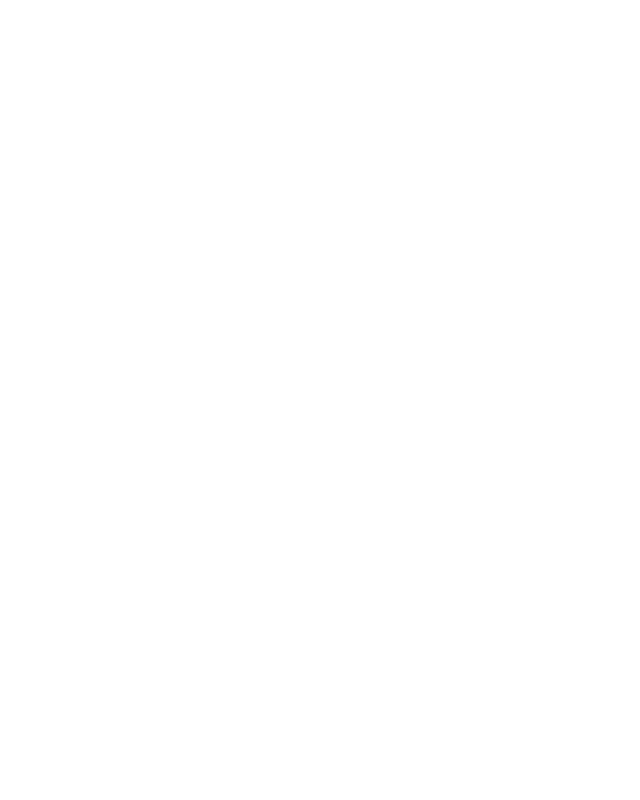
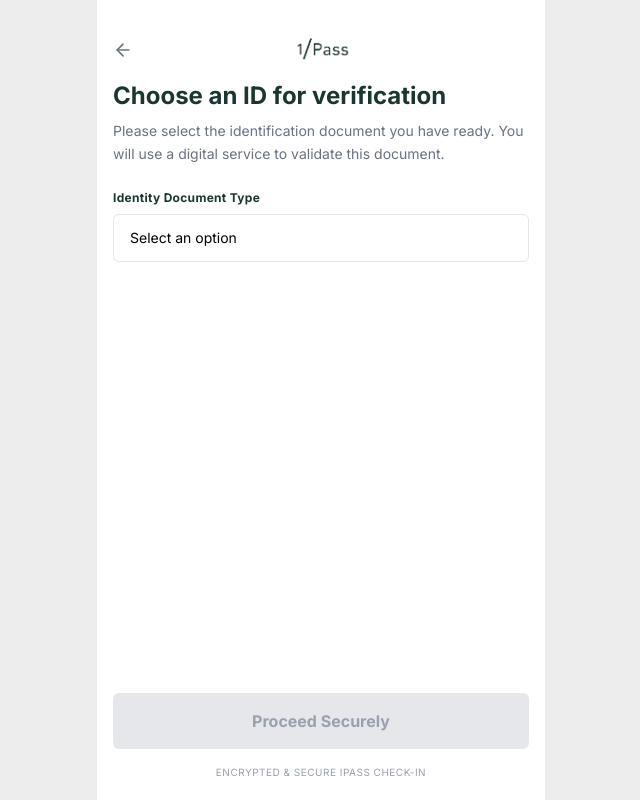
Before and after one commit to HMS159/OnePass_Mobile_Web_App, a React (Vite) app: page /id-verification in a window 1280 px wide. Before the commit this address had no page. Shown: the whole page, without its empty margins (319-959 px from the left). Built offline with nearby package versions, Linux system fonts and the light colour scheme; the HTML template or start-up script is replaced by a standard one.

Commit message:
Seprate Id Selection Screen Done and Nevigation Done

```diff
--- a/src/Pages/EmailVerification.jsx
+++ b/src/Pages/EmailVerification.jsx
@@ -52,11 +52,21 @@ const EmailVerification = () => {
 
     // ⏳ Navigate after delay
     setTimeout(() => {
-      navigate("/consent", {
+      const businessType = location.state?.businessType;
+      const businessPlan = location.state?.businessPlan;
+
+      const isSMBOrEnterprise =
+        businessPlan === "SMB" || businessPlan === "Enterprise";
+
+      const shouldGoToIdVerification =
+        (businessType === "Corporate" || businessType === "Hospitality") &&
+        isSMBOrEnterprise;
+
+      navigate(shouldGoToIdVerification ? "/id-verification" : "/consent", {
         state: {
           email,
-          businessType: location.state?.businessType,
-          businessPlan: location.state?.businessPlan,
+          businessType,
+          businessPlan,
         },
       });
     }, 3000);
--- /dev/null
+++ b/src/Pages/IdVerification.jsx
@@ -0,0 +1,82 @@
+import React, { useState } from "react";
+import { useLocation, useNavigate } from "react-router-dom";
+import MobileHeader from "../Components/MobileHeader";
+
+const IdVerification = () => {
+  const navigate = useNavigate();
+  const location = useLocation();
+
+  const { email, businessType, businessPlan } = location.state || {};
+  const [selectedId, setSelectedId] = useState("");
+
+  const isValid = selectedId !== "";
+
+  return (
+    <div className="w-full h-dvh bg-white shadow-xl px-4 py-5 flex flex-col overflow-y-auto">
+      {/* ✅ Using MobileHeader only */}
+      <MobileHeader />
+
+      {/* Title */}
+      <h1 className="text-2xl font-bold text-[#1b3631] mb-2">
+        Choose an ID for verification
+      </h1>
+
+      <p className="text-gray-500 text-sm mb-6 leading-relaxed">
+        Please select the identification document you have ready. You will use a
+        digital service to validate this document.
+      </p>
+
+      {/* Dropdown */}
+      <div>
+        <label className="block text-xs font-bold text-[#1b3631] tracking-wide mb-2">
+          Identity Document Type
+        </label>
+
+        <div className="relative">
+          <select
+            value={selectedId}
+            onChange={(e) => setSelectedId(e.target.value)}
+            className="w-full bg-white text-sm h-12 rounded-[6px] border border-gray-200 px-4 appearance-none outline-none focus:border-gray-300"
+          >
+            <option value="" disabled>
+              Select an option
+            </option>
+            <option value="aadhaar">Aadhaar</option>
+            <option value="passport">Passport</option>
+            <option value="voter">Voter ID</option>
+            <option value="dl">Driving License</option>
+          </select>
+        </div>
+      </div>
+
+      <div className="flex-1" />
+
+      {/* Button */}
+      <button
+        disabled={!isValid}
+        onClick={() => {
+          localStorage.setItem("selectedId", selectedId);
+          navigate("/consent", {
+            state: { email, businessType, businessPlan },
+          });
+        }}
+        className={`w-full h-14 rounded-[6px] font-bold transition
+          ${
+            isValid
+              ? "bg-[#1b3631] text-white shadow-lg"
+              : "bg-gray-200 text-gray-400 cursor-not-allowed"
+          }
+        `}
+      >
+        Proceed Securely
+      </button>
+
+      {/* Footer */}
+      <p className="text-[10px] text-gray-400 text-center mt-4 uppercase tracking-wider">
+        Encrypted & Secure iPass Check-in
+      </p>
+    </div>
+  );
+};
+
+export default IdVerification;
--- a/src/Pages/VerificationCode.jsx
+++ b/src/Pages/VerificationCode.jsx
@@ -240,7 +240,7 @@ const VerificationCode = () => {
                 {/* Continue Button */}
                 <button
                   onClick={handleContinue}
-                  className="w-full h-14 bg-[#1b3631] shrink-0 text-white rounded-[12px] font-bold shadow-lg shadow-black/10 flex items-center justify-center gap-2 hover:opacity-95 transition"
+                  className="w-full h-14 bg-[#1b3631] shrink-0 text-white rounded-[6px] font-bold shadow-lg shadow-black/10 flex items-center justify-center gap-2 hover:opacity-95 transition"
                 >
                   {selectedId === "aadhaar"
                     ? "Proceed with verification >"
--- a/src/routes.jsx
+++ b/src/routes.jsx
@@ -12,6 +12,7 @@ import CheckinHistory from "./Pages/CheckinHistory.jsx";
 import WelcomeBack from "./Pages/WelcomeBack.jsx";
 import EmailVerification from "./Pages/EmailVerification.jsx";
 import MyProfile from "./Pages/MyProfile.jsx";
+import IdVerification from "./Pages/IdVerification.jsx";
 
 const AppRoutes = () => {
   return (
@@ -29,6 +30,7 @@ const AppRoutes = () => {
         <Route path="/history" element={<CheckinHistory />} />
         <Route path="/email-verification" element={<EmailVerification />} />
         <Route path="/profile" element={<MyProfile />} />
+        <Route path="/id-verification" element={<IdVerification />} />
       </Route>
     </Routes>
   );
```
Also changed, not shown: src/Pages/EmailCapture.jsx (+40 -108 lines).
